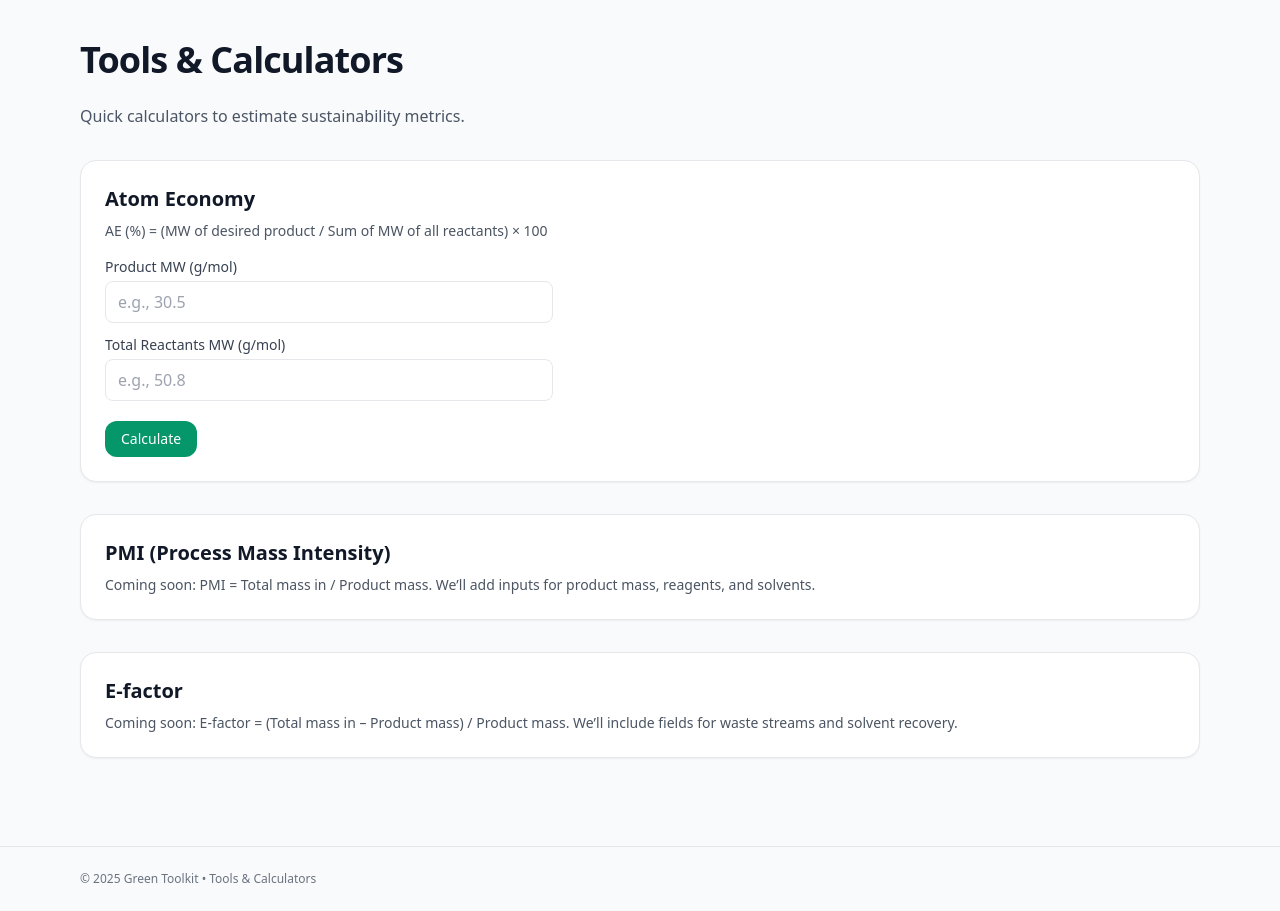
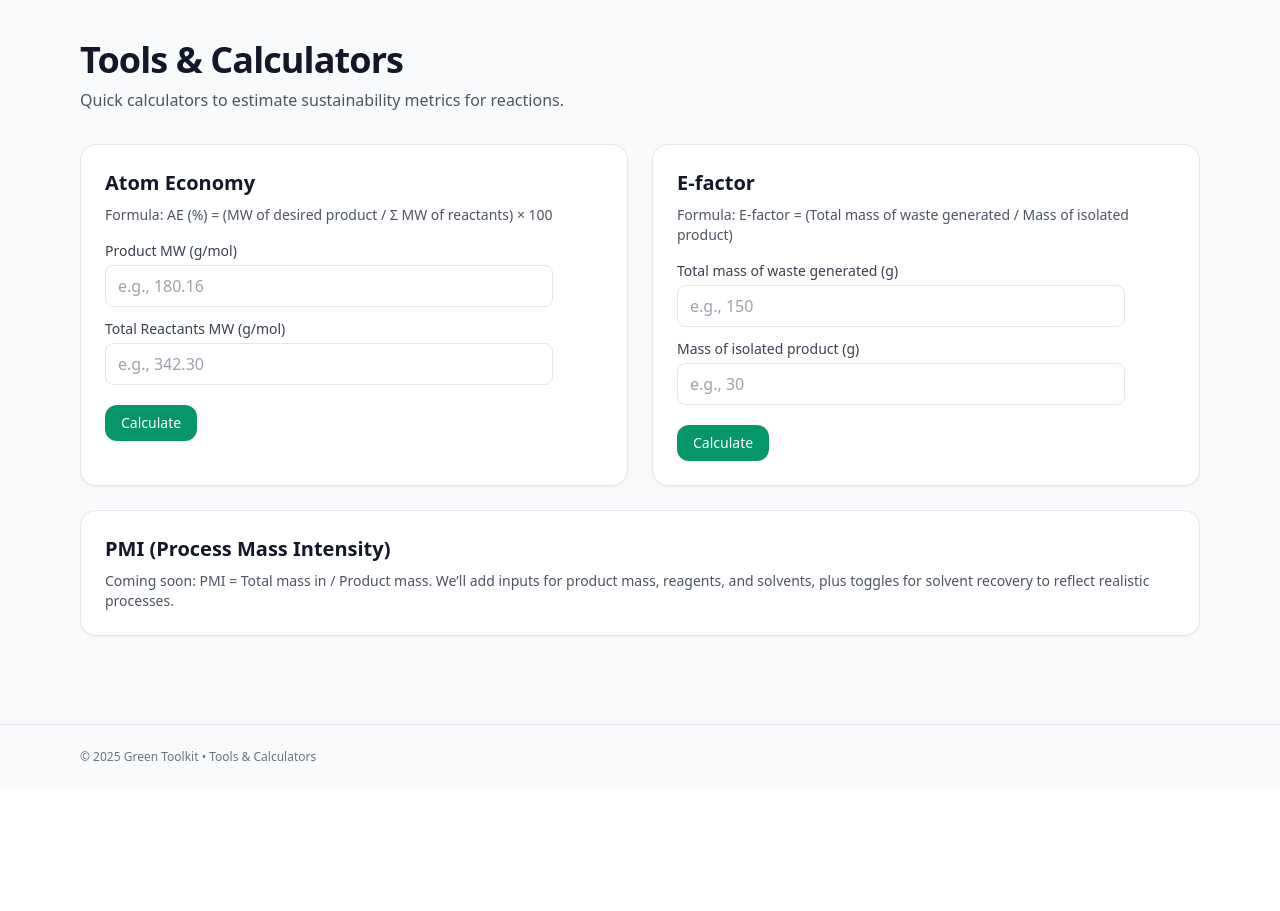
Before and after one commit to sufyanaslam44/green-toolkit-backend, a FastAPI app: page /tools in a window 1280 px wide. Shown: the part 65-976 px from the top of the page. After the commit the page ends 826 px from the top, so only its background shows below. Run offline with FastAPI, Linux system fonts and the light colour scheme; some libraries are stand-ins or nearby versions.

Commit message:
E-fator1

```diff
--- a/main.py
+++ b/main.py
@@ -32,6 +32,21 @@ def calc_atom_economy(payload: AtomEconomyIn):
         raise HTTPException(status_code=400, detail="Product MW cannot exceed sum of reactants MW.")
     ae = (payload.mw_product / payload.mw_reactants_total) * 100.0
     return {"atom_economy_pct": round(ae, 2)}
+# ---------- E-factor API ----------
+class EFactorIn(BaseModel):
+    total_mass_in: float = Field(gt=0, description="Total mass of inputs (g)")
+    product_mass: float = Field(gt=0, description="Mass of desired product (g)")
+
+class EFactorOut(BaseModel):
+    e_factor: float
+
+@app.post("/api/e-factor", response_model=EFactorOut)
+def calc_e_factor(payload: EFactorIn):
+    if payload.total_mass_in < payload.product_mass:
+        raise HTTPException(status_code=400, detail="Total mass in must be ≥ product mass.")
+    e = (payload.total_mass_in - payload.product_mass) / payload.product_mass
+    return {"e_factor": round(e, 4)}
+
 
 # ---------- Pages ----------
 @app.get("/", response_class=HTMLResponse)
--- a/templates/tools.html
+++ b/templates/tools.html
@@ -4,8 +4,8 @@
   <meta charset="utf-8" />
   <meta name="viewport" content="width=device-width, initial-scale=1" />
   <title>{{ title or "Tools & Calculators" }}</title>
+  <meta name="description" content="Atom Economy, PMI, E-factor and sustainability calculators for green chemistry." />
   <script src="https://cdn.tailwindcss.com"></script>
-  <meta name="description" content="Atom Economy, PMI, E-factor and sustainability calculators for green chemistry." />
 </head>
 <body class="min-h-screen bg-gray-50 text-gray-900">
   <!-- Header -->
@@ -22,74 +22,129 @@
     </div>
   </header>
 
+  <!-- Main -->
   <main class="mx-auto max-w-6xl px-4 py-10">
-    <h1 class="text-3xl md:text-4xl font-extrabold tracking-tight mb-6">Tools & Calculators</h1>
-    <p class="text-gray-600 mb-8">
-      Quick calculators to estimate sustainability metrics.
-    </p>
+    <h1 class="text-3xl md:text-4xl font-extrabold tracking-tight mb-2">Tools & Calculators</h1>
+    <p class="text-gray-600 mb-8">Quick calculators to estimate sustainability metrics for reactions.</p>
+
+    <!-- Grid -->
+    <div class="grid grid-cols-1 md:grid-cols-2 gap-6">
 
       <!-- Atom Economy -->
       <section class="rounded-2xl bg-white p-6 shadow-sm border" id="atom-economy">
         <h2 class="text-xl font-semibold mb-2">Atom Economy</h2>
         <p class="text-sm text-gray-600 mb-4">
-        AE (%) = (MW of desired product / Sum of MW of all reactants) × 100
+          <span class="font-medium">Formula:</span> AE (%) = (MW of desired product / Σ MW of reactants) × 100
         </p>
 
-      <form id="ae-form" class="grid gap-3 max-w-md">
+        <form id="ae-form" class="grid gap-3 max-w-md" novalidate>
           <label class="grid gap-1">
             <span class="text-sm text-gray-700">Product MW (g/mol)</span>
-          <input type="number" id="mw_product" step="any" min="0" required class="border rounded-lg px-3 py-2" placeholder="e.g., 30.5" />
+            <input type="number" id="mw_product" step="any" min="0" required
+                   class="border rounded-lg px-3 py-2"
+                   placeholder="e.g., 180.16" />
           </label>
           <label class="grid gap-1">
             <span class="text-sm text-gray-700">Total Reactants MW (g/mol)</span>
-          <input type="number" id="mw_reactants_total" step="any" min="0" required class="border rounded-lg px-3 py-2" placeholder="e.g., 50.8" />
+            <input type="number" id="mw_reactants_total" step="any" min="0" required
+                   class="border rounded-lg px-3 py-2"
+                   placeholder="e.g., 342.30" />
           </label>
 
           <div class="flex items-center gap-3 mt-2">
-          <button type="submit" class="rounded-xl bg-emerald-600 px-4 py-2 text-white text-sm font-medium hover:bg-emerald-700">
+            <button type="submit"
+                    class="rounded-xl bg-emerald-600 px-4 py-2 text-white text-sm font-medium hover:bg-emerald-700">
               Calculate
             </button>
             <span id="ae-output" class="text-sm text-gray-800 hidden">
               <strong>Atom Economy:</strong> <span id="ae-value">—</span> %
             </span>
           </div>
+
+          <p id="ae-error" class="text-sm text-red-600 mt-2 hidden"></p>
+        </form>
+      </section>
+
+      <!-- E-factor -->
+      <section class="rounded-2xl bg-white p-6 shadow-sm border" id="efactor">
+        <h2 class="text-xl font-semibold mb-2">E-factor</h2>
+        <p class="text-sm text-gray-600 mb-4">
+          <span class="font-medium">Formula:</span> E-factor = (Total mass of waste generated / Mass of isolated product)
+        </p>
+
+        <form id="ef-form" class="grid gap-3 max-w-md" novalidate>
+          <label class="grid gap-1">
+            <span class="text-sm text-gray-700">Total mass of waste generated (g)</span>
+            <input type="number" id="ef_total_in" step="any" min="0" required
+                   class="border rounded-lg px-3 py-2"
+                   placeholder="e.g., 150" />
+          </label>
+          <label class="grid gap-1">
+            <span class="text-sm text-gray-700">Mass of isolated product (g)</span>
+            <input type="number" id="ef_product" step="any" min="0" required
+                   class="border rounded-lg px-3 py-2"
+                   placeholder="e.g., 30" />
+          </label>
+
+          <div class="flex items-center gap-3 mt-2">
+            <button type="submit"
+                    class="rounded-xl bg-emerald-600 px-4 py-2 text-white text-sm font-medium hover:bg-emerald-700">
+              Calculate
+            </button>
+            <span id="ef-output" class="text-sm text-gray-800 hidden">
+              <strong>E-factor:</strong> <span id="ef-value">—</span>
+            </span>
+          </div>
+
+          <p id="ef-error" class="text-sm text-red-600 mt-2 hidden"></p>
         </form>
       </section>
 
       <!-- PMI (placeholder) -->
-    <section class="rounded-2xl bg-white p-6 shadow-sm border mt-8" id="pmi">
+      <section class="rounded-2xl bg-white p-6 shadow-sm border md:col-span-2" id="pmi">
         <h2 class="text-xl font-semibold mb-2">PMI (Process Mass Intensity)</h2>
         <p class="text-sm text-gray-600">
-        Coming soon: PMI = Total mass in / Product mass. We’ll add inputs for product mass, reagents, and solvents.
+          Coming soon: PMI = Total mass in / Product mass. We’ll add inputs for product mass, reagents, and solvents,
+          plus toggles for solvent recovery to reflect realistic processes.
         </p>
       </section>
 
-    <!-- E-factor (placeholder) -->
-    <section class="rounded-2xl bg-white p-6 shadow-sm border mt-8" id="efactor">
-      <h2 class="text-xl font-semibold mb-2">E-factor</h2>
-      <p class="text-sm text-gray-600">
-        Coming soon: E-factor = (Total mass in – Product mass) / Product mass. We’ll include fields for waste streams and solvent recovery.
-      </p>
-    </section>
+    </div>
   </main>
 
+  <!-- Footer -->
   <footer class="mt-12 border-t">
     <div class="mx-auto max-w-6xl px-4 py-6 text-xs text-gray-500">
       © <span id="year"></span> Green Toolkit • Tools & Calculators
     </div>
   </footer>
 
+  <!-- Scripts -->
   <script>
     document.getElementById('year').textContent = new Date().getFullYear();
 
-    const form = document.getElementById('ae-form');
-    const output = document.getElementById('ae-output');
-    const valueEl = document.getElementById('ae-value');
+    // --- Utilities ---
+    function show(el) { el.classList.remove('hidden'); }
+    function hide(el) { el.classList.add('hidden'); }
+    function toNum(v) { const n = Number(v); return Number.isFinite(n) ? n : NaN; }
 
-    form.addEventListener('submit', async (e) => {
+    // --- Atom Economy ---
+    const aeForm = document.getElementById('ae-form');
+    const aeOut = document.getElementById('ae-output');
+    const aeVal = document.getElementById('ae-value');
+    const aeErr = document.getElementById('ae-error');
+
+    aeForm.addEventListener('submit', async (e) => {
       e.preventDefault();
-      const mw_product = parseFloat(document.getElementById('mw_product').value);
-      const mw_reactants_total = parseFloat(document.getElementById('mw_reactants_total').value);
+      hide(aeErr);
+
+      const mw_product = toNum(document.getElementById('mw_product').value);
+      const mw_reactants_total = toNum(document.getElementById('mw_reactants_total').value);
+
+      if (!(mw_product > 0) || !(mw_reactants_total > 0)) {
+        aeErr.textContent = 'Please enter positive numbers for both fields.';
+        show(aeErr); return;
+      }
 
       try {
         const res = await fetch('/api/atom-economy', {
@@ -99,13 +154,51 @@
         });
         const data = await res.json();
         if (!res.ok) {
-          alert(data.detail || 'Error calculating Atom Economy');
-          return;
+          aeErr.textContent = data.detail || 'Error calculating Atom Economy.';
+          show(aeErr); return;
         }
-        valueEl.textContent = Number(data.atom_economy_pct).toFixed(2);
-        output.classList.remove('hidden');
-      } catch (err) {
-        alert('Network error. Is the server running?');
+        aeVal.textContent = Number(data.atom_economy_pct).toFixed(2);
+        show(aeOut);
+      } catch {
+        aeErr.textContent = 'Network error. Is the server running?';
+        show(aeErr);
+      }
+    });
+
+    // --- E-factor ---
+    const efForm = document.getElementById('ef-form');
+    const efOut = document.getElementById('ef-output');
+    const efVal = document.getElementById('ef-value');
+    const efErr = document.getElementById('ef-error');
+
+    efForm.addEventListener('submit', async (e) => {
+      e.preventDefault();
+      hide(efErr);
+
+      const total_mass_in = toNum(document.getElementById('ef_total_in').value);
+      const product_mass = toNum(document.getElementById('ef_product').value);
+
+      if (!(total_mass_in > 0) || !(product_mass > 0)) {
+        efErr.textContent = 'Please enter positive numbers for both fields.';
+        show(efErr); return;
+      }
+
+      try {
+        const res = await fetch('/api/e-factor', {
+          method: 'POST',
+          headers: {'Content-Type': 'application/json'},
+          body: JSON.stringify({ total_mass_in, product_mass }),
+        });
+        const data = await res.json();
+        if (!res.ok) {
+          efErr.textContent = data.detail || 'Error calculating E-factor.';
+          show(efErr); return;
+        }
+        efVal.textContent = Number(data.e_factor).toFixed(4);
+        show(efOut);
+      } catch {
+        efErr.textContent = 'Network error. Is the server running?';
+        show(efErr);
       }
     });
   </script>
```
Lines whose indentation alone changed are shown as unchanged.
